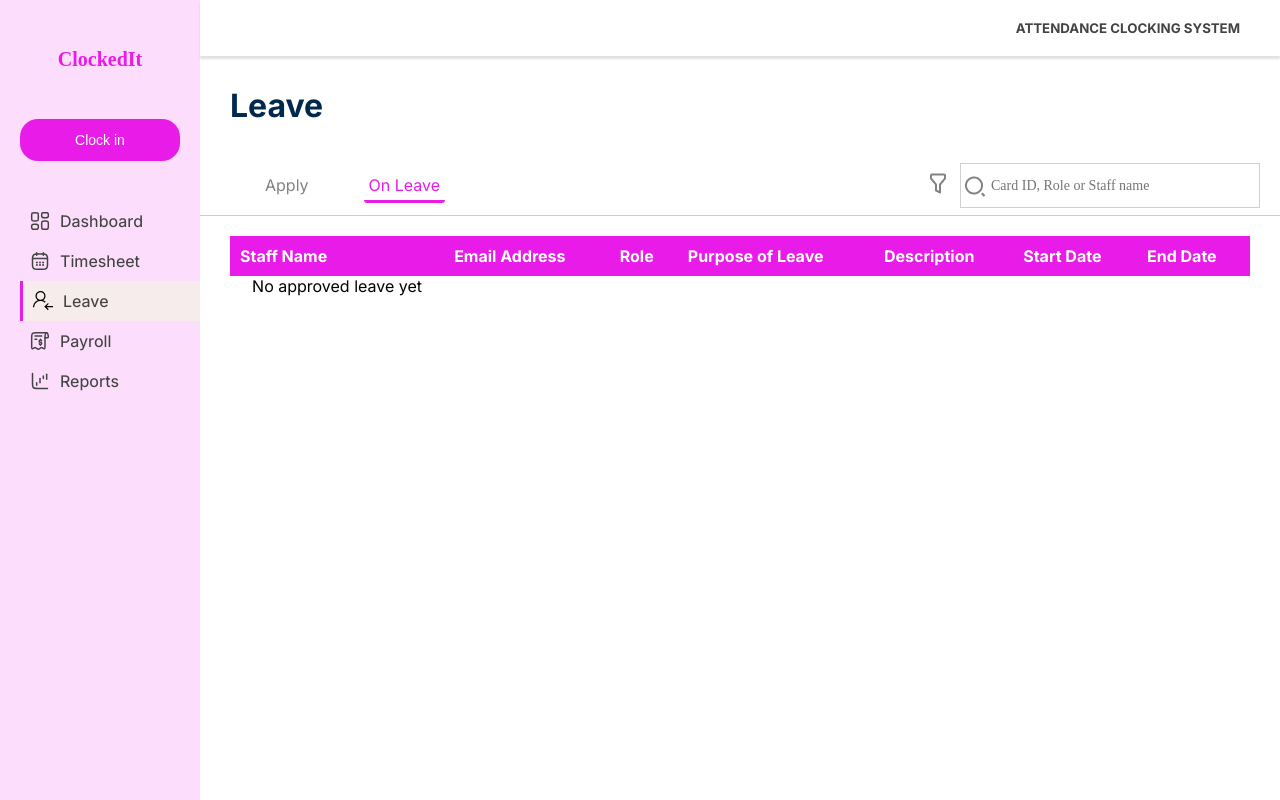
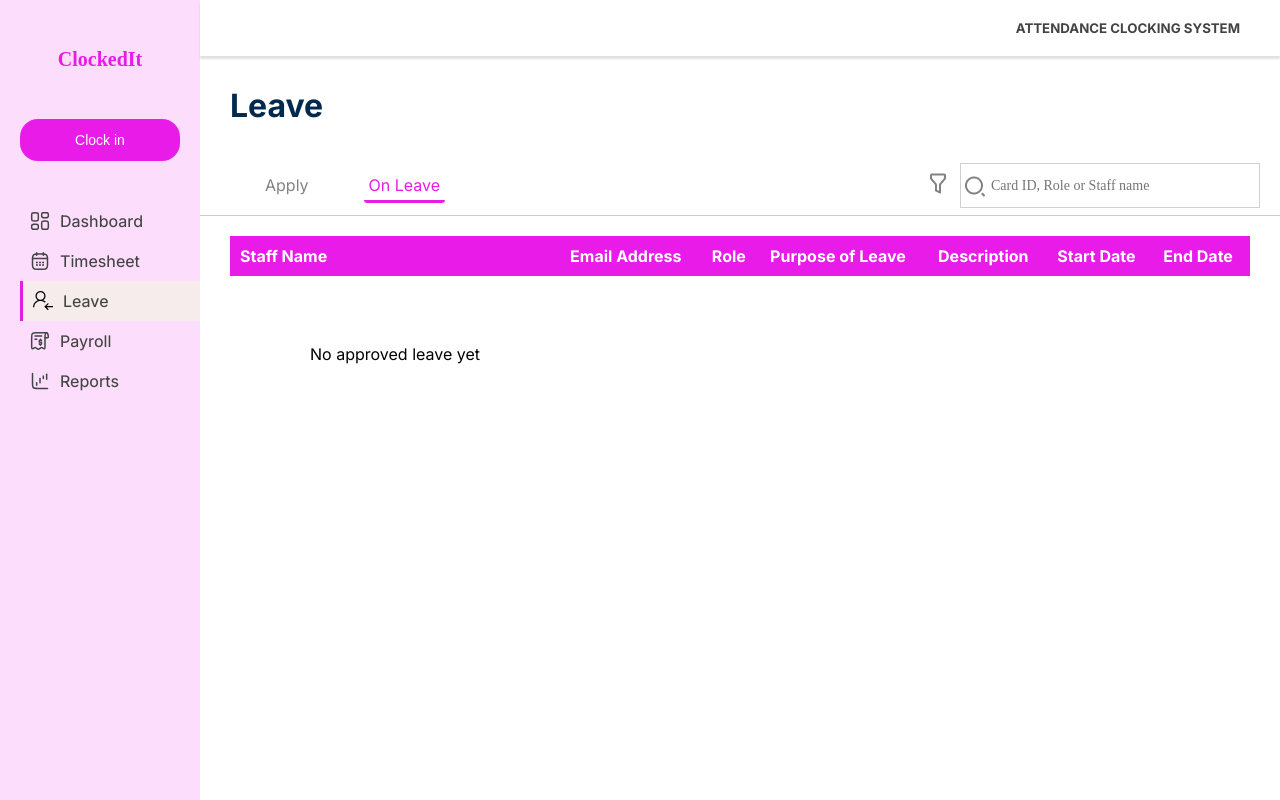
Before and after one commit to chidinmabnwaeze/AttendanceSystem, a React (Vite) app: page /leave in a window 1280 px wide. Both pictures are taken after a click on the element "On Leave". Built offline with nearby package versions, Linux system fonts and the light colour scheme.

Commit message:
removed old json data

```diff
--- a/src/components/LeaveTable.jsx
+++ b/src/components/LeaveTable.jsx
@@ -40,9 +40,11 @@ const Table = ({ leaveData }) => {
             </tr>
           ))
         ) : (
-          <div className=" flex justify-center text-center">
-            No approved leave yet
-          </div>
+          <tr>
+            <td className="no-leave m-40 text-purple-400">
+              No approved leave yet
+            </td>
+          </tr>
         )}
       </table>
     </div>
--- a/src/styles/leave.css
+++ b/src/styles/leave.css
@@ -69,3 +69,9 @@ textarea {
 select {
   width: 100%;
 }
+.no-leave {
+  display: flex;
+  justify-content: center;
+  align-items: center;
+  margin: 3rem;
+}
```
